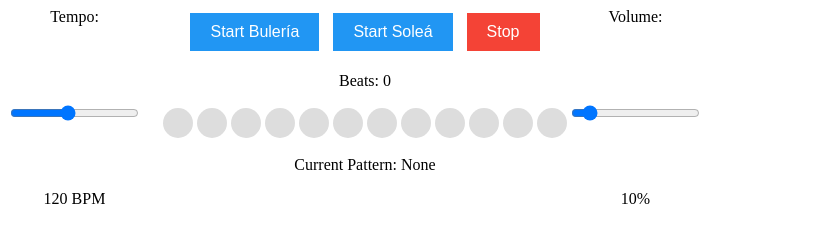
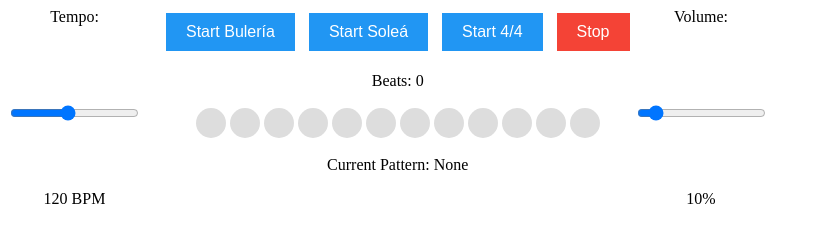
Before and after one commit to scrT7/scrT7.github.io, a plain HTML site: page index.html in a window 1280 px wide. Shown: the whole page, without its empty margins (0-817 px from the left). Drawn offline with Linux system fonts and the light colour scheme.

Commit message:
Update index.html

```diff
--- a/index.html
+++ b/index.html
@@ -72,6 +72,7 @@
         <div style="text-align: center;">
             <button class="metronome-button" onclick="startMetronome('buleria')" data-pattern="buleria">Start Bulería</button>
             <button class="metronome-button" onclick="startMetronome('solea')" data-pattern="solea">Start Soleá</button>
+            <button class="metronome-button" onclick="startMetronome('fourFour')" data-pattern="fourFour">Start 4/4</button>
             <button class="stop-button" onclick="stopMetronome()">Stop</button>
             <p id="beatCount">Beats: 0</p>
             <div id="beatButtonsContainer" style="display: flex; justify-content: center;">
@@ -101,7 +102,8 @@
 
         const patterns = {
             buleria: [0, 3, 6, 8, 10], // Bulería strong beats
-            solea: [2, 5, 7, 9, 11] // Soleá strong beats
+            solea: [2, 5, 7, 9, 11], // Soleá strong beats
+            fourFour: [0, 4, 8] // 4/4 strong beats
         };
 
         function createBeatButtons() {
```
